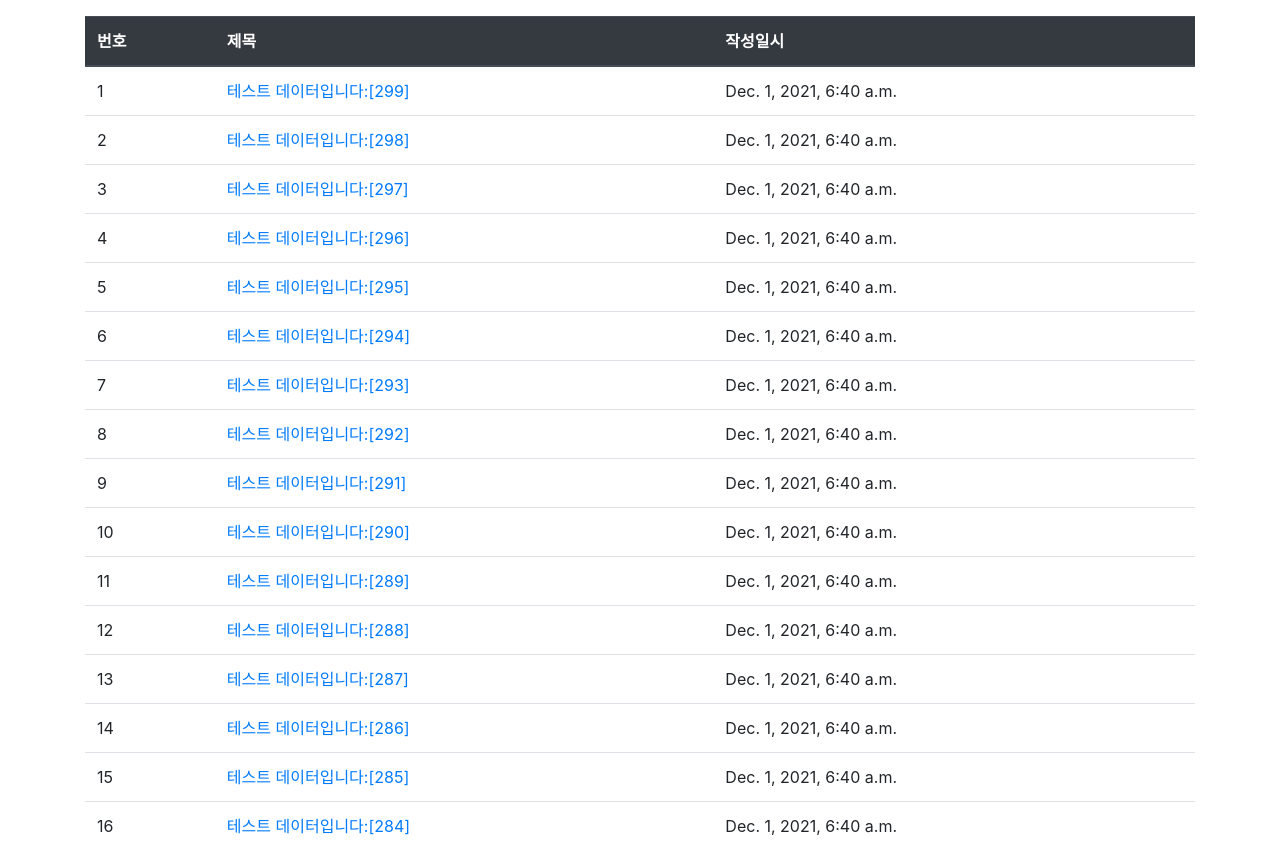
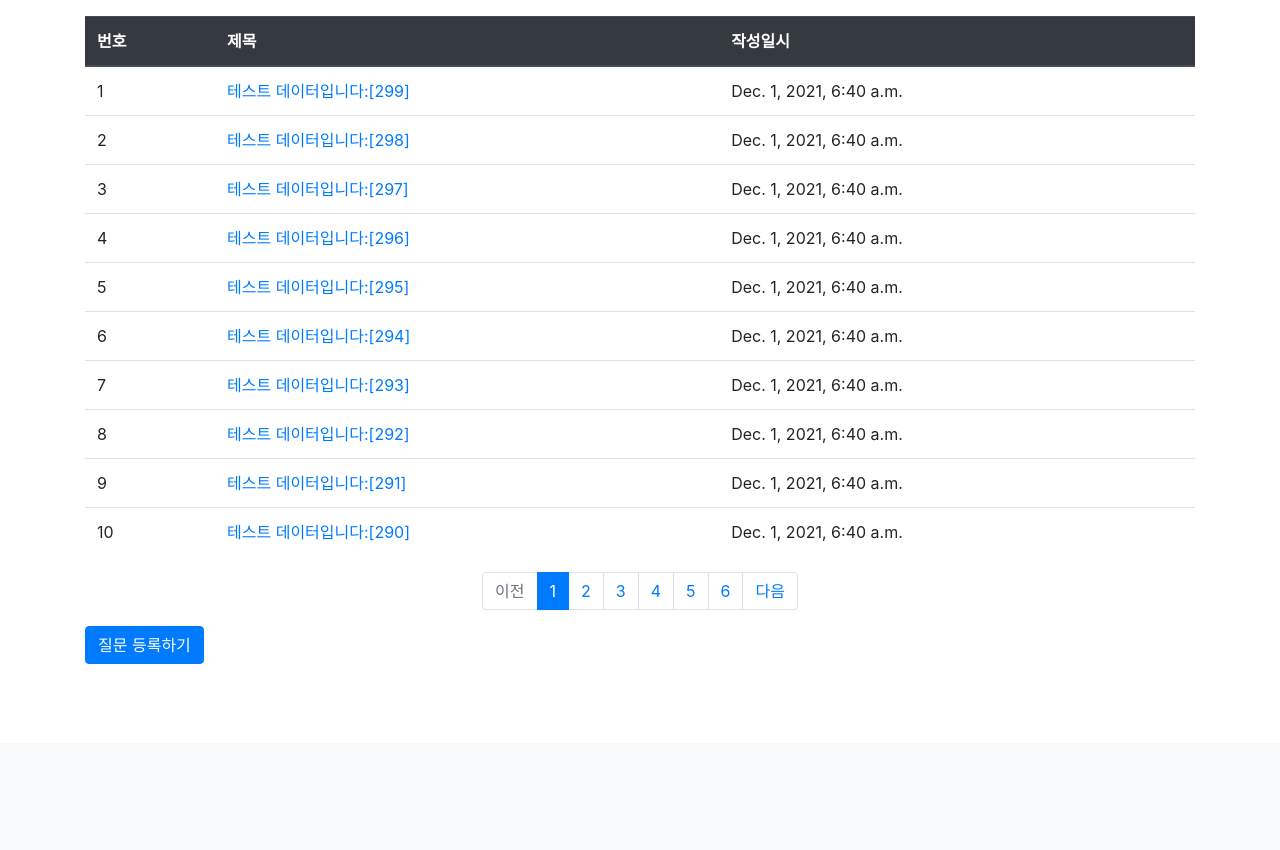
Before and after one commit to polaris428/study-django, a Django app: page /pybo/ in a window 1280 px wide. Shown: the part 57-907 px from the top of the page. After the commit the page ends 721 px from the top, so only its background shows below. Run offline with Django 3.2, Linux system fonts and the light colour scheme; data comes from the database, SQL or seed files in the repository; both versions use the stored data as it was after the commit; some libraries are stand-ins or nearby versions.

Commit message:
페이징 기능 구현

```diff
--- a/pybo/templates/pybo/question_list.html
+++ b/pybo/templates/pybo/question_list.html
@@ -27,6 +27,45 @@
         {% endif %}
         </tbody>
     </table>
+
+    <!-- 페이징처리 시작 -->
+    <ul class="pagination justify-content-center">
+        <!-- 이전페이지 -->
+        {% if question_list.has_previous %}
+        <li class="page-item">
+            <a class="page-link" href="?page={{ question_list.previous_page_number }}">이전</a>
+        </li>
+        {% else %}
+        <li class="page-item disabled">
+            <a class="page-link" tabindex="-1" aria-disabled="true" href="#">이전</a>
+        </li>
+        {% endif %}
+        <!-- 페이지리스트 -->
+        {% for page_number in question_list.paginator.page_range %}
+        {% if page_number >= question_list.number|add:-5 and page_number <= question_list.number|add:5 %}
+            {% if page_number == question_list.number %}
+            <li class="page-item active" aria-current="page">
+                <a class="page-link" href="?page={{ page_number }}">{{ page_number }}</a>
+            </li>
+            {% else %}
+            <li class="page-item">
+                <a class="page-link" href="?page={{ page_number }}">{{ page_number }}</a>
+            </li>
+            {% endif %}
+        {% endif %}
+        {% endfor %}
+        <!-- 다음페이지 -->
+        {% if question_list.has_next %}
+        <li class="page-item">
+            <a class="page-link" href="?page={{ question_list.next_page_number }}">다음</a>
+        </li>
+        {% else %}
+        <li class="page-item disabled">
+            <a class="page-link" tabindex="-1" aria-disabled="true" href="#">다음</a>
+        </li>
+        {% endif %}
+    </ul>
+    <!-- 페이징처리 끝 -->
     <a href="{% url 'pybo:question_create' %}" class="btn btn-primary">질문 등록하기</a>
 
 </div>
--- a/pybo/views.py
+++ b/pybo/views.py
@@ -2,14 +2,26 @@ from django.shortcuts import render, get_object_or_404, redirect
 from django.utils import timezone
 from .models import Question, Answer
 from .forms import QuestionForm, AnswerForm
+from django.core.paginator import Paginator
 
 
 def index(request):
     """
     pybo 목록 출력
     """
+     # 입력 파라미터
+    page = request.GET.get('page', '1')  # 페이지
+
+    # 조회
     question_list = Question.objects.order_by('-create_date')
-    context = {'question_list': question_list}
+
+    # 페이징처리
+    paginator = Paginator(question_list, 10)  # 페이지당 10개씩 보여주기
+    page_obj = paginator.get_page(page)
+
+    context = {'question_list': page_obj}
+    question_list = Question.objects.order_by('-create_date')
+
     return render(request, 'pybo/question_list.html', context)
 
 def detail(request, question_id):
```
Also changed, not shown: db.sqlite3.
